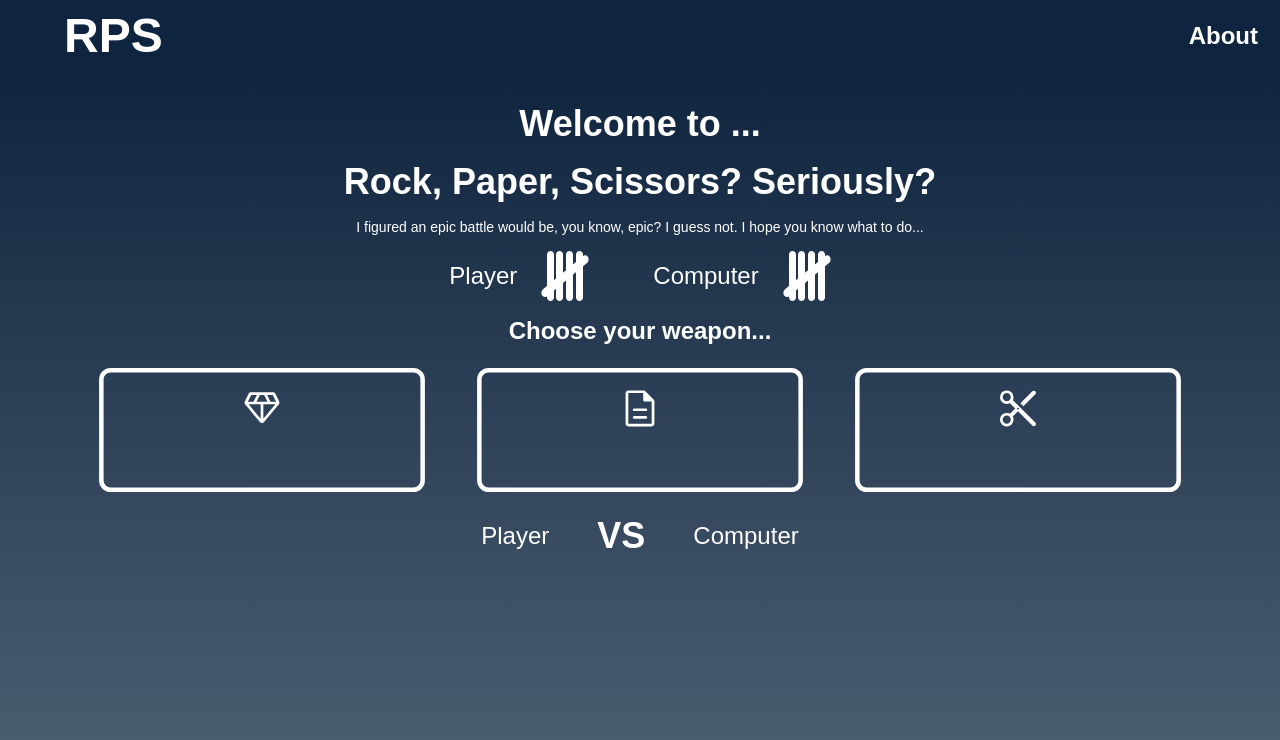
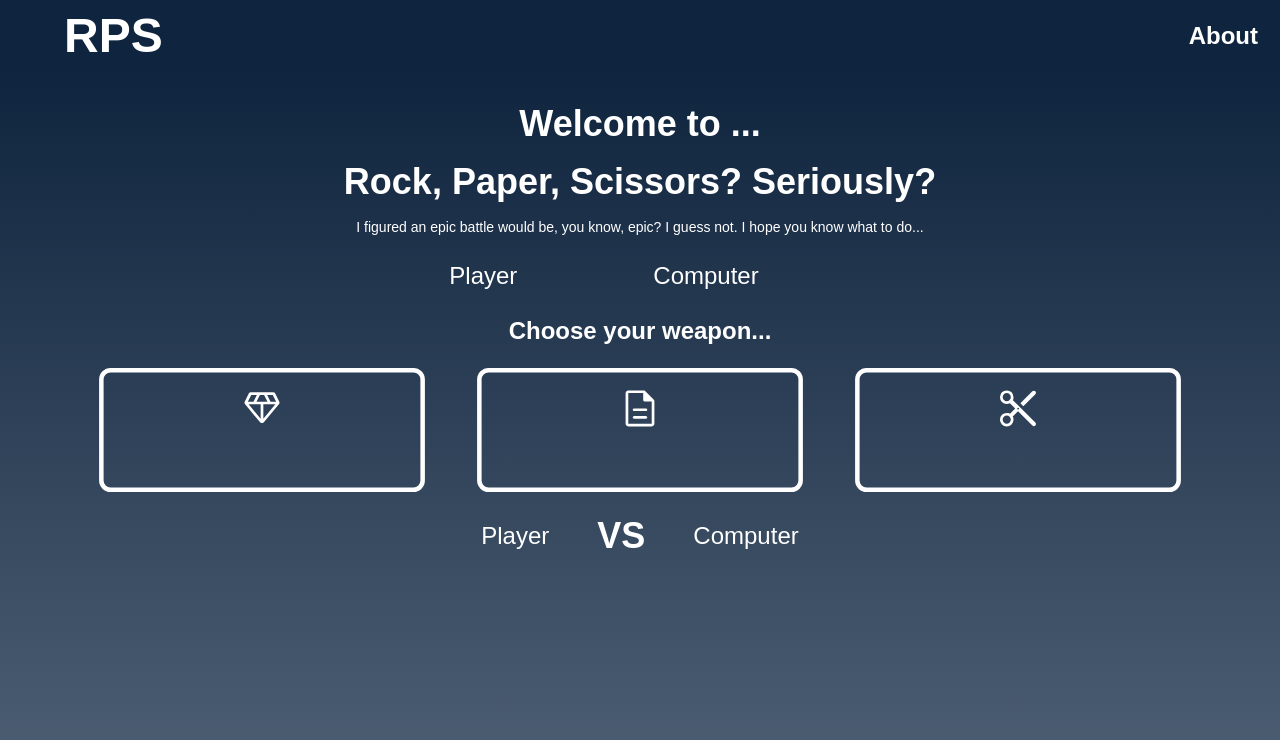
Before and after one commit to luinrandir/odin-rps, a plain HTML site: page index.html in a window 1280 px wide. Shown: the top 740 px of the page. Drawn offline with Linux system fonts and the light colour scheme; a web font is replaced by a local one.

Commit message:
Added data-hidden attribute to point display

```diff
--- a/css/style.css
+++ b/css/style.css
@@ -252,6 +252,36 @@ svg > path {
 .button[data-hidden] {
   display: none;
 }
+.player-point-one[data-hidden] {
+  display: none;
+}
+.player-point-two[data-hidden] {
+  display: none;
+}
+.player-point-three[data-hidden] {
+  display: none;
+}
+.player-point-four[data-hidden] {
+  display: none;
+}
+.player-point-five[data-hidden] {
+  display: none;
+}
+.computer-point-one[data-hidden] {
+  display: none;
+}
+.computer-point-two[data-hidden] {
+  display: none;
+}
+.computer-point-three[data-hidden] {
+  display: none;
+}
+.computer-point-four[data-hidden] {
+  display: none;
+}
+.computer-point-five[data-hidden] {
+  display: none;
+}
 
 /* modals */
 .modal {
--- a/index.html
+++ b/index.html
@@ -43,28 +43,33 @@
             xmlns="http://www.w3.org/2000/svg"
           >
             <path
-              id="point-one"
+              class="player-point-one"
               d="M6 3.5C6 1.567 7.567 0 9.5 0V0C11.433 0 13 1.567 13 3.5V46.5C13 48.433 11.433 50 9.5 50V50C7.567 50 6 48.433 6 46.5V3.5Z"
+              fill="black"
+              data-hidden
+            />
+            <path
+              class="player-point-five"
+              d="M41.9298 5.20018C43.6121 3.80096 45.8767 4.19478 46.988 6.0798V6.0798C48.0992 7.96482 47.6362 10.6272 45.9538 12.0264L6.07028 45.1978C4.38793 46.5971 2.12329 46.2032 1.01207 44.3182V44.3182C-0.0991506 42.4332 0.363841 39.7708 2.04619 38.3716L41.9298 5.20018Z"
+              data-hidden
               fill="black"
             />
             <path
-              id="point-five"
-              d="M41.9298 5.20018C43.6121 3.80096 45.8767 4.19478 46.988 6.0798V6.0798C48.0992 7.96482 47.6362 10.6272 45.9538 12.0264L6.07028 45.1978C4.38793 46.5971 2.12329 46.2032 1.01207 44.3182V44.3182C-0.0991506 42.4332 0.363841 39.7708 2.04619 38.3716L41.9298 5.20018Z"
+              class="player-point-four"
+              d="M35 3.5C35 1.567 36.567 0 38.5 0V0C40.433 0 42 1.567 42 3.5V46.5C42 48.433 40.433 50 38.5 50V50C36.567 50 35 48.433 35 46.5V3.5Z"
+              data-hidden
               fill="black"
             />
             <path
-              id="point-four"
-              d="M35 3.5C35 1.567 36.567 0 38.5 0V0C40.433 0 42 1.567 42 3.5V46.5C42 48.433 40.433 50 38.5 50V50C36.567 50 35 48.433 35 46.5V3.5Z"
+              class="player-point-three"
+              d="M25 3.5C25 1.567 26.567 0 28.5 0V0C30.433 0 32 1.567 32 3.5V46.5C32 48.433 30.433 50 28.5 50V50C26.567 50 25 48.433 25 46.5V3.5Z"
+              data-hidden
               fill="black"
             />
             <path
-              id="point-three"
-              d="M25 3.5C25 1.567 26.567 0 28.5 0V0C30.433 0 32 1.567 32 3.5V46.5C32 48.433 30.433 50 28.5 50V50C26.567 50 25 48.433 25 46.5V3.5Z"
-              fill="black"
-            />
-            <path
-              id="point-two"
+              class="player-point-two"
               d="M15 3.5C15 1.567 16.567 0 18.5 0V0C20.433 0 22 1.567 22 3.5V46.5C22 48.433 20.433 50 18.5 50V50C16.567 50 15 48.433 15 46.5V3.5Z"
+              data-hidden
               fill="black"
             />
           </svg>
@@ -79,24 +84,29 @@
             xmlns="http://www.w3.org/2000/svg"
           >
             <path
-              id="point-one"
+              class="computer-point-one"
               d="M6 3.5C6 1.567 7.567 0 9.5 0V0C11.433 0 13 1.567 13 3.5V46.5C13 48.433 11.433 50 9.5 50V50C7.567 50 6 48.433 6 46.5V3.5Z"
+              data-hidden
             />
             <path
-              id="point-five"
+              class="computer-point-five"
               d="M41.9298 5.20018C43.6121 3.80096 45.8767 4.19478 46.988 6.0798V6.0798C48.0992 7.96482 47.6362 10.6272 45.9538 12.0264L6.07028 45.1978C4.38793 46.5971 2.12329 46.2032 1.01207 44.3182V44.3182C-0.0991506 42.4332 0.363841 39.7708 2.04619 38.3716L41.9298 5.20018Z"
+              data-hidden
             />
             <path
-              id="point-four"
+              class="computer-point-four"
               d="M35 3.5C35 1.567 36.567 0 38.5 0V0C40.433 0 42 1.567 42 3.5V46.5C42 48.433 40.433 50 38.5 50V50C36.567 50 35 48.433 35 46.5V3.5Z"
+              data-hidden
             />
             <path
-              id="point-three"
+              class="computer-point-three"
               d="M25 3.5C25 1.567 26.567 0 28.5 0V0C30.433 0 32 1.567 32 3.5V46.5C32 48.433 30.433 50 28.5 50V50C26.567 50 25 48.433 25 46.5V3.5Z"
+              data-hidden
             />
             <path
-              id="point-two"
+              class="computer-point-two"
               d="M15 3.5C15 1.567 16.567 0 18.5 0V0C20.433 0 22 1.567 22 3.5V46.5C22 48.433 20.433 50 18.5 50V50C16.567 50 15 48.433 15 46.5V3.5Z"
+              data-hidden
             />
           </svg>
         </div>
```
